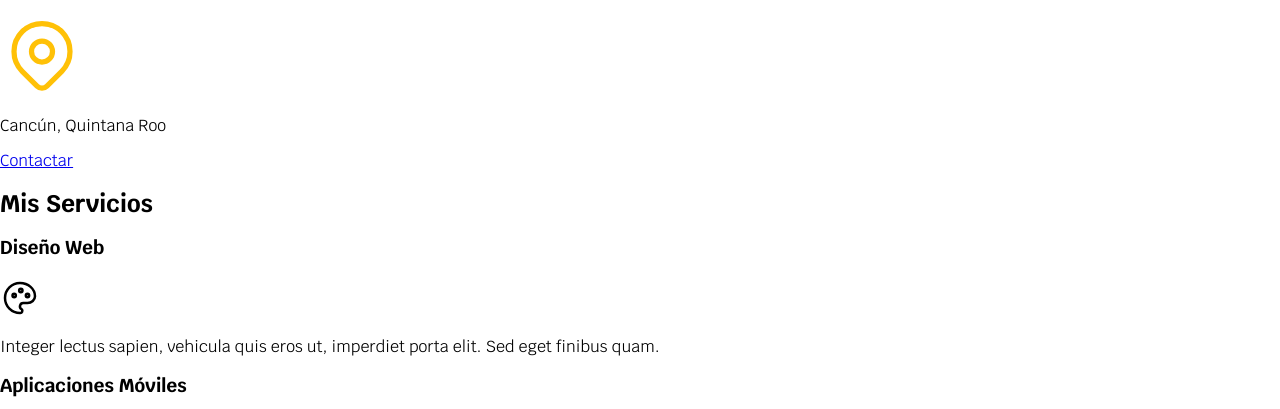
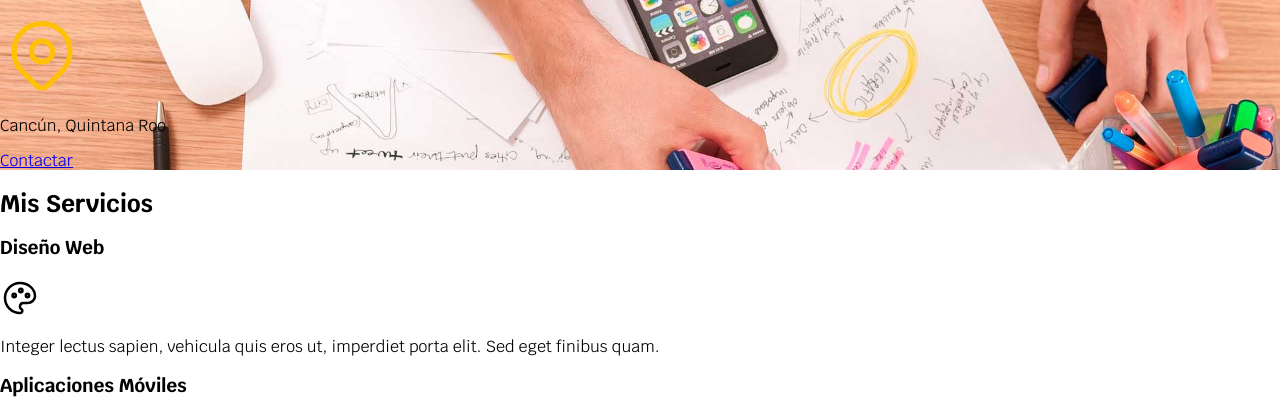
Before and after one commit to erickgasparg/web-page, a plain HTML site: page index.html in a window 1280 px wide. Shown: the part 227-636 px from the top of the page. Drawn offline with Linux system fonts and the light colour scheme.

Commit message:
imagen-de-fondo
se agrega imagen de fondo con CSS

```diff
--- a/css/style.css
+++ b/css/style.css
@@ -57,3 +57,9 @@ body {
     background-color: var(--primario);
     color: var(--oscuro);
 }
+
+.hero {
+    background-image: url(../img/hero.jpg);
+    background-repeat: no-repeat;
+    background-size: cover;
+}
--- a/index.html
+++ b/index.html
@@ -26,7 +26,8 @@
 
     </nav>
 
-    <section>
+    <section class="hero">
+        <div class="contenido-hero">
             <h2 class="titulo">Diseño y Desarrollo Web</h2>
             <svg xmlns="http://www.w3.org/2000/svg" class="icon icon-tabler icon-tabler-map-pin" width="84" height="84" viewBox="0 0 24 24" stroke-width="1.5" stroke="#ffc107" fill="none" stroke-linecap="round" stroke-linejoin="round">
                 <path stroke="none" d="M0 0h24v24H0z" fill="none"/>
@@ -35,6 +36,7 @@
               </svg>
             <p>Cancún, Quintana Roo</p>
             <a href="#">Contactar</a>
+        </div>
     </section>
 
     <main>
```
Lines whose indentation alone changed are shown as unchanged.
